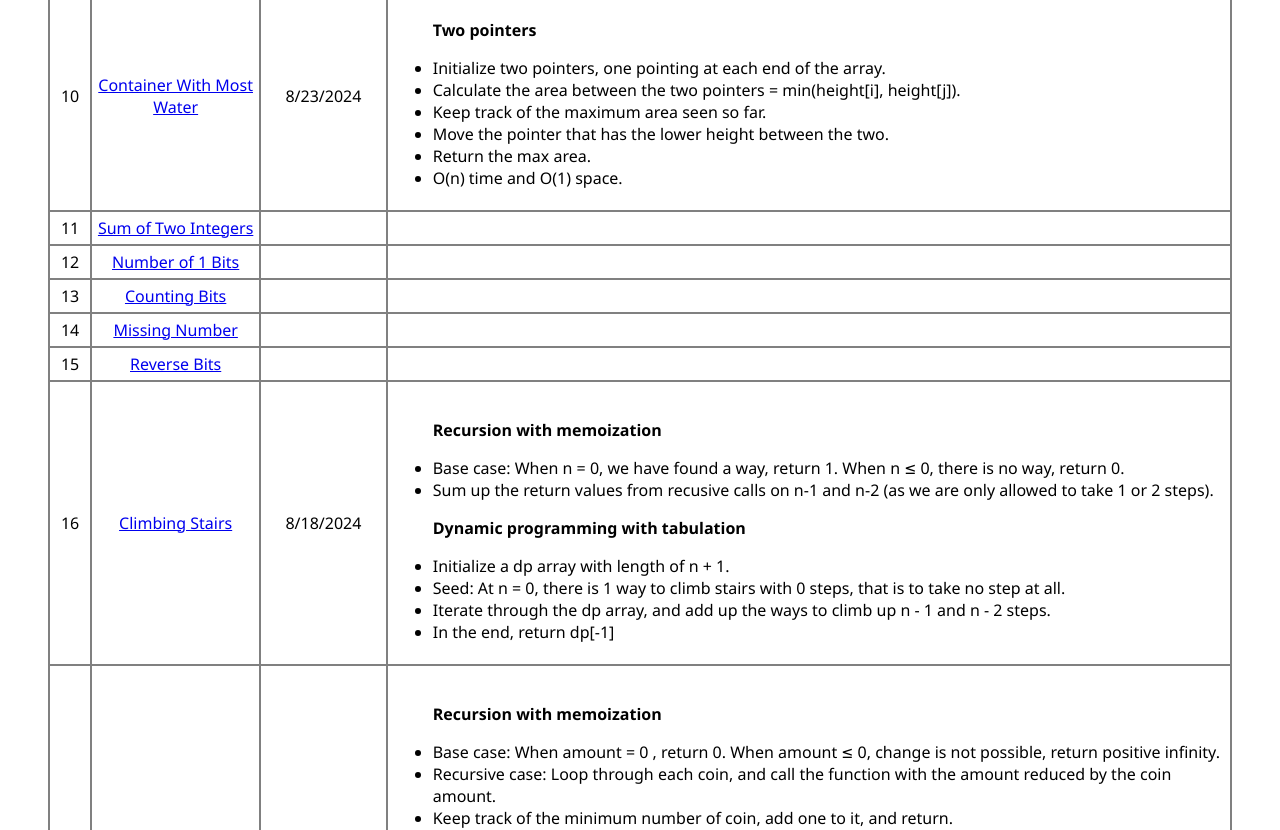
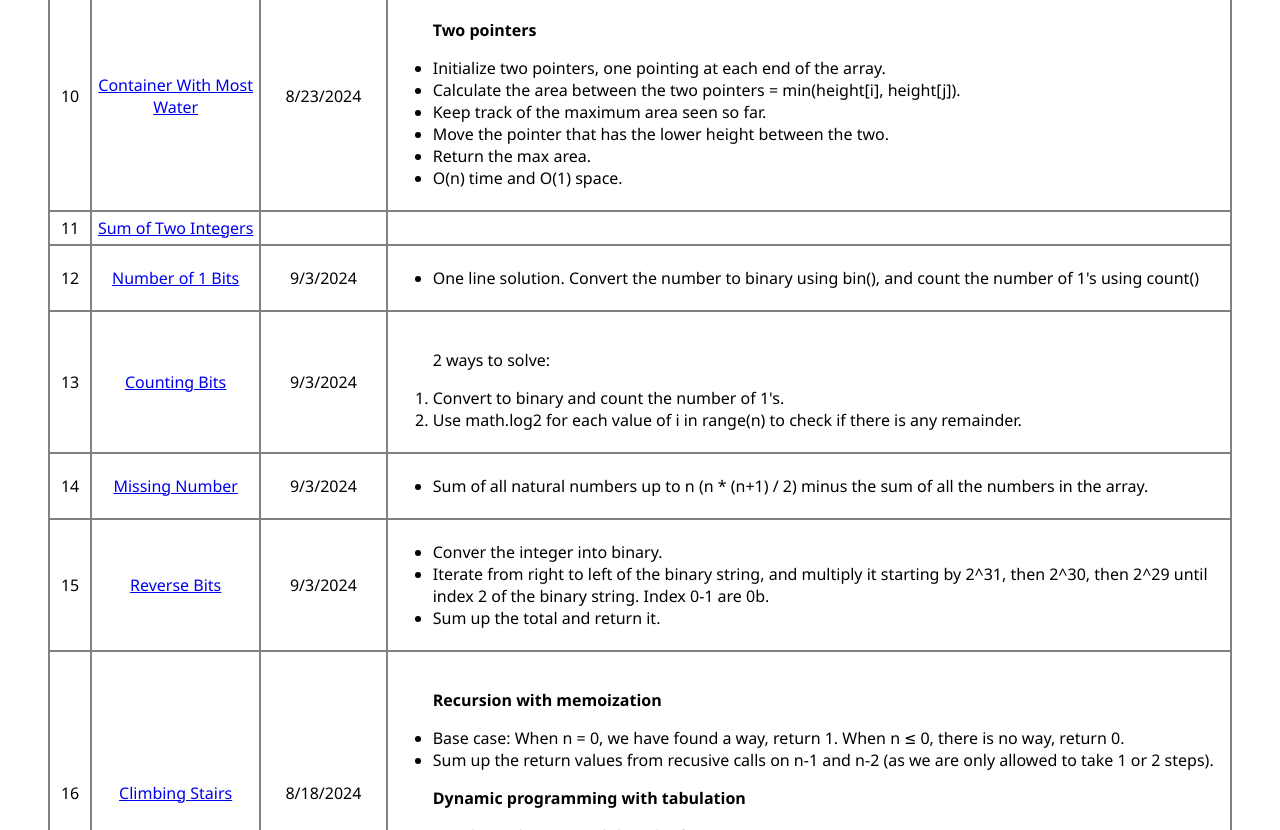
Before and after one commit to mishanwong/blind-75-tracker, a plain HTML site: page index.html in a window 1280 px wide. Shown: the part 1970-2800 px from the top of the page. Drawn offline with Linux system fonts and the light colour scheme.

Commit message:
Update index.html

```diff
--- a/index.html
+++ b/index.html
@@ -23,7 +23,7 @@
     </p>
     <p>Date started: 8/12/2024</p>
     <p>Target completion date: 9/23/2024</p>
-    <p>Current count: 45 out of 76 (59%)</p>
+    <p>Current count: 50 out of 76 (66%)</p>
     <div class="table-container">
       <div class="row header-row">
         <div class="row-item">#</div>
@@ -287,8 +287,15 @@
             >Number of 1 Bits</a
           >
         </div>
-        <div class="row-item"></div>
-        <div class="row-item approach"></div>
+        <div class="row-item">9/3/2024</div>
+        <div class="row-item approach">
+          <ul>
+            <li>
+              One line solution. Convert the number to binary using bin(), and
+              count the number of 1's using count()
+            </li>
+          </ul>
+        </div>
       </div>
       <div class="row">
         <div class="row-item">13</div>
@@ -297,8 +304,17 @@
             >Counting Bits</a
           >
         </div>
-        <div class="row-item"></div>
-        <div class="row-item approach"></div>
+        <div class="row-item">9/3/2024</div>
+        <div class="row-item approach">
+          <ol>
+            <p>2 ways to solve:</p>
+            <li>Convert to binary and count the number of 1's.</li>
+            <li>
+              Use math.log2 for each value of i in range(n) to check if there is
+              any remainder.
+            </li>
+          </ol>
+        </div>
       </div>
       <div class="row">
         <div class="row-item">14</div>
@@ -307,16 +323,33 @@
             >Missing Number</a
           >
         </div>
-        <div class="row-item"></div>
-        <div class="row-item approach"></div>
+        <div class="row-item">9/3/2024</div>
+        <div class="row-item approach">
+          <ul>
+            <li>
+              Sum of all natural numbers up to n (n * (n+1) / 2) minus the sum
+              of all the numbers in the array.
+            </li>
+          </ul>
+        </div>
       </div>
       <div class="row">
         <div class="row-item">15</div>
         <div class="row-item">
           <a href="https://leetcode.com/problems/reverse-bits/">Reverse Bits</a>
         </div>
-        <div class="row-item"></div>
-        <div class="row-item approach"></div>
+        <div class="row-item">9/3/2024</div>
+        <div class="row-item approach">
+          <ul>
+            <li>Conver the integer into binary.</li>
+            <li>
+              Iterate from right to left of the binary string, and multiply it
+              starting by 2^31, then 2^30, then 2^29 until index 2 of the binary
+              string. Index 0-1 are 0b.
+            </li>
+            <li>Sum up the total and return it.</li>
+          </ul>
+        </div>
       </div>
       <div class="row">
         <div class="row-item">16</div>
@@ -753,8 +786,27 @@
             >Pacific Atlantic Water Flow</a
           >
         </div>
-        <div class="row-item"></div>
-        <div class="row-item approach"></div>
+        <div class="row-item">9/3/2024</div>
+        <div class="row-item approach">
+          <ul>
+            <li>
+              Create 2 deques, one for pacific and one for atlantic. Fill the
+              pacific deque with coordinates with (0, j), and (i, 0) and
+              atlantic deque with coordinates (len(matrix) - 1, j) and (i,
+              len(matrix[0]) - 1)
+            </li>
+            <li>
+              Create a helper function called "reacheable" that takes in a queue
+              deque. Perform BFS and add all the coordinates that are reachable
+              to pacific in a pacific_set and all the coordinates that are
+              reachable to the atlantic in an atlantic_set.
+            </li>
+            <li>
+              Find the intersection between pacific_set and atlantic_set and
+              return the list.
+            </li>
+          </ul>
+        </div>
       </div>
       <div class="row">
         <div class="row-item">30</div>
```
